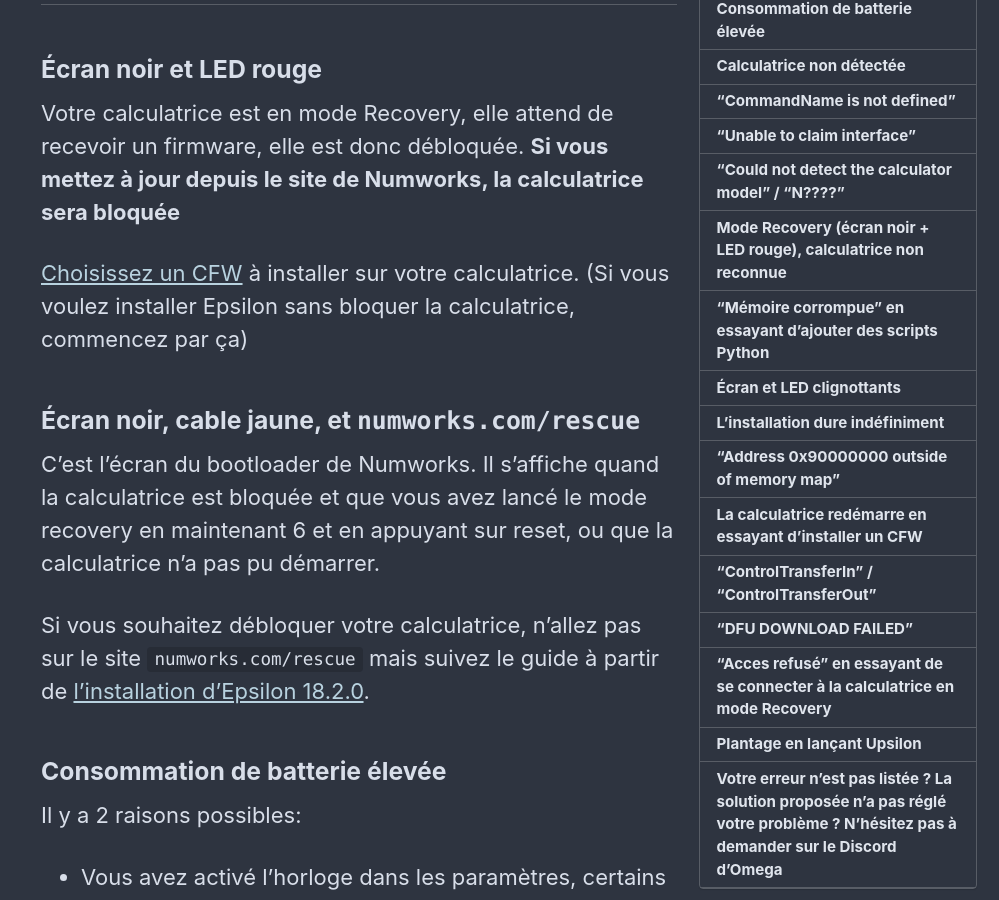
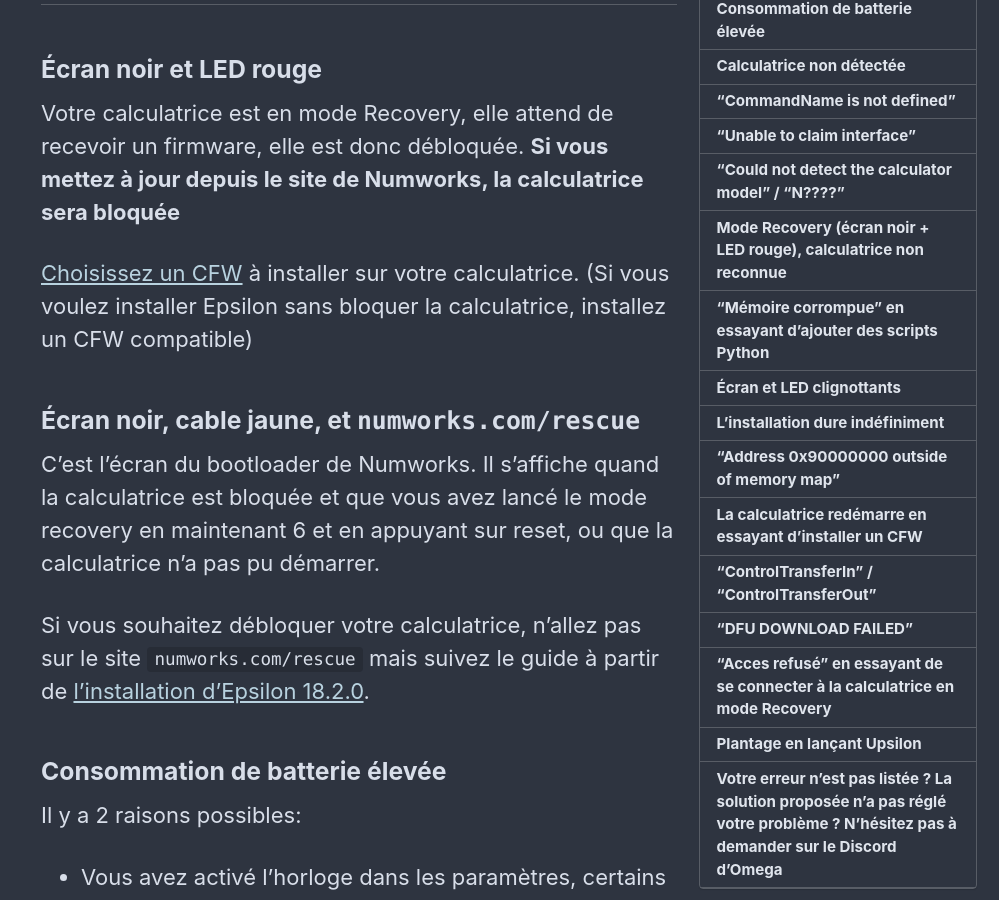
Before and after one commit to Omega-Numworks/Omega-Guide, a Jekyll site: the page built from _pages/fr_FR/troubleshooting.md, in a window 1280 px wide and 900 px high, scrolled down 305 px. Shown: the whole window, without its empty margins (281-1280 px from the left). Built offline with Jekyll 4.4.1, drawn with Linux system fonts in a browser that asks for light colours; comment, search, counter and statistics services are not loaded.

Commit message:
Update troubleshooting.md

```diff
--- a/_pages/fr_FR/troubleshooting.md
+++ b/_pages/fr_FR/troubleshooting.md
@@ -8,7 +8,7 @@
 
 Votre calculatrice est en mode Recovery, elle attend de recevoir un firmware, elle est donc débloquée. **Si vous mettez à jour depuis le site de Numworks, la calculatrice sera bloquée**
 
-[Choisissez un CFW](choose-a-cfw) à installer sur votre calculatrice. (Si vous voulez installer Epsilon sans bloquer la calculatrice, commencez par ça)
+[Choisissez un CFW](choose-a-cfw) à installer sur votre calculatrice. (Si vous voulez installer Epsilon sans bloquer la calculatrice, installez un CFW compatible)
 
 ### Écran noir, cable jaune, et `numworks.com/rescue`
 
```
